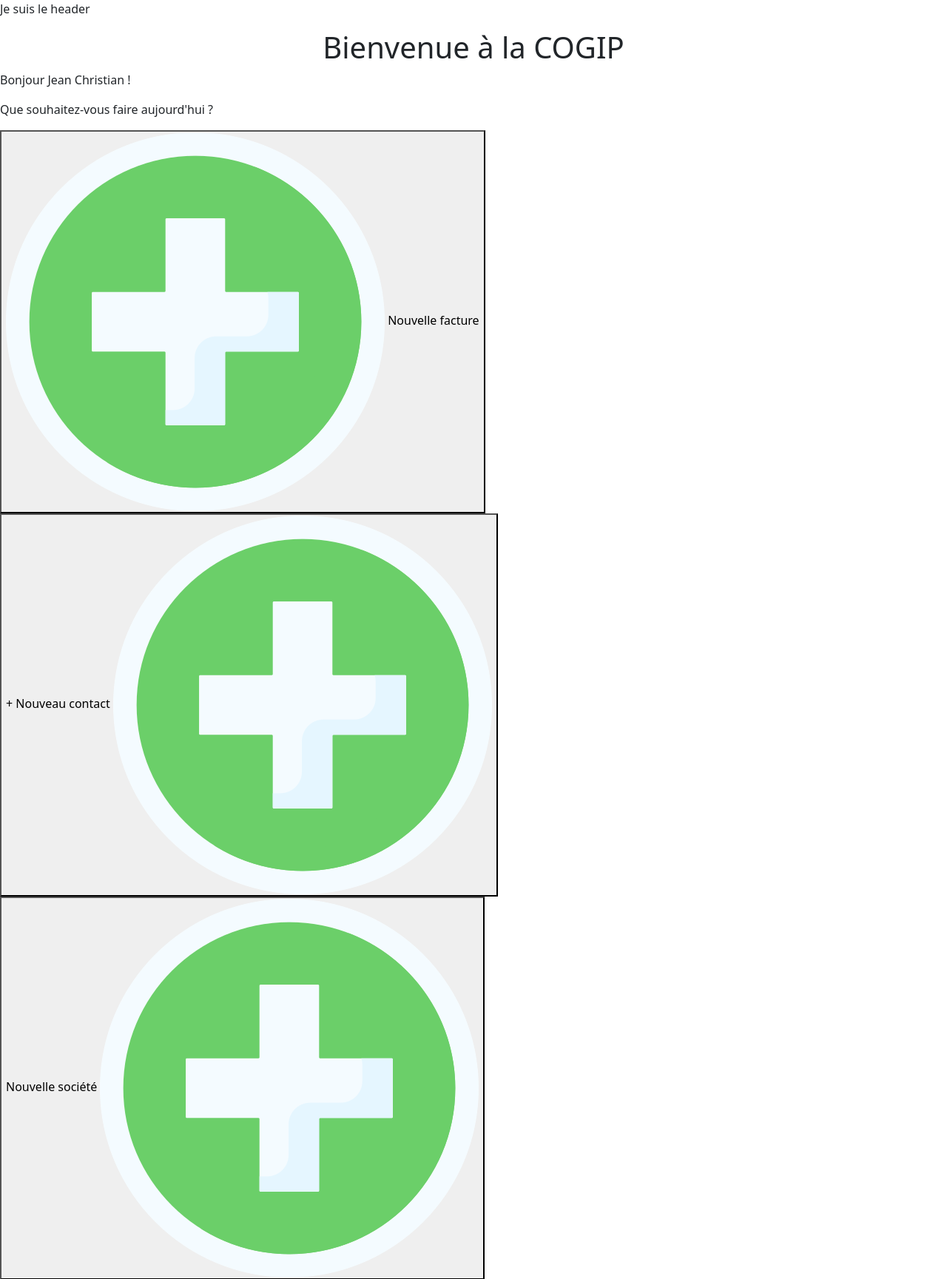
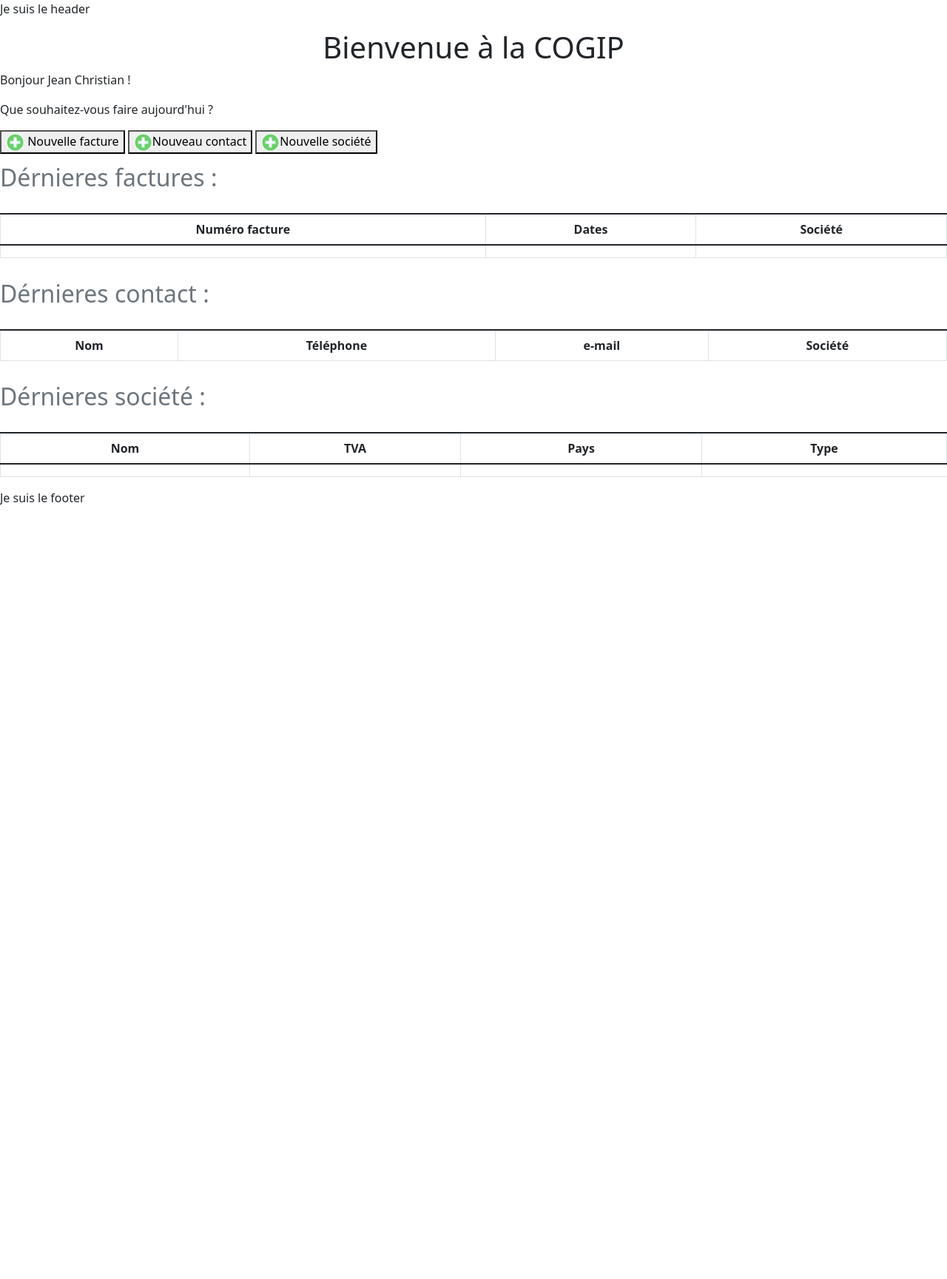
Before and after one commit to jptsr/cogip-challenge, a PHP site: template src/views/pages/adminWelcome.php in a window 1280 px wide. Shown: the top 1729 px of the page at 74% size. After the commit the page ends 683 px from the top, so only its background shows below. Run offline with PHP 8.4, Linux system fonts and the light colour scheme; the template is opened without the code that fills it, so the values that code supplies are empty; some libraries are stand-ins or nearby versions.

Commit message:
modifier lien image

```diff
--- a/src/views/pages/adminWelcome.php
+++ b/src/views/pages/adminWelcome.php
@@ -4,9 +4,9 @@
 <p>Bonjour Jean Christian !</p>
 <p>Que souhaitez-vous faire aujourd'hui ?</p>
 
-<button><img src="./assets/img/plus.png" alt="plus" widht="5" heigth="5"> Nouvelle facture  </button>
-<button> + Nouveau contact <img src="../../../public/assets/img/plus.png" alt="plus"></button>
-<button>Nouvelle société <img src="../../../public/assets/img/plus.png" alt="plus"></button>
+<button><img src="./assets/img/plus.png" alt="plus" width="25" height="25"> Nouvelle facture  </button>
+<button><img src="./assets/img/plus.png" alt="plus" width="25" height="25">Nouveau contact </button>
+<button><img src="./assets/img/plus.png" alt="plus" width="25" height="25">Nouvelle société</button>
 
 <table class= "table table-bordered caption-top">
     <caption class= "mb-3 fs-2" >Dérnieres factures :</caption>
```
